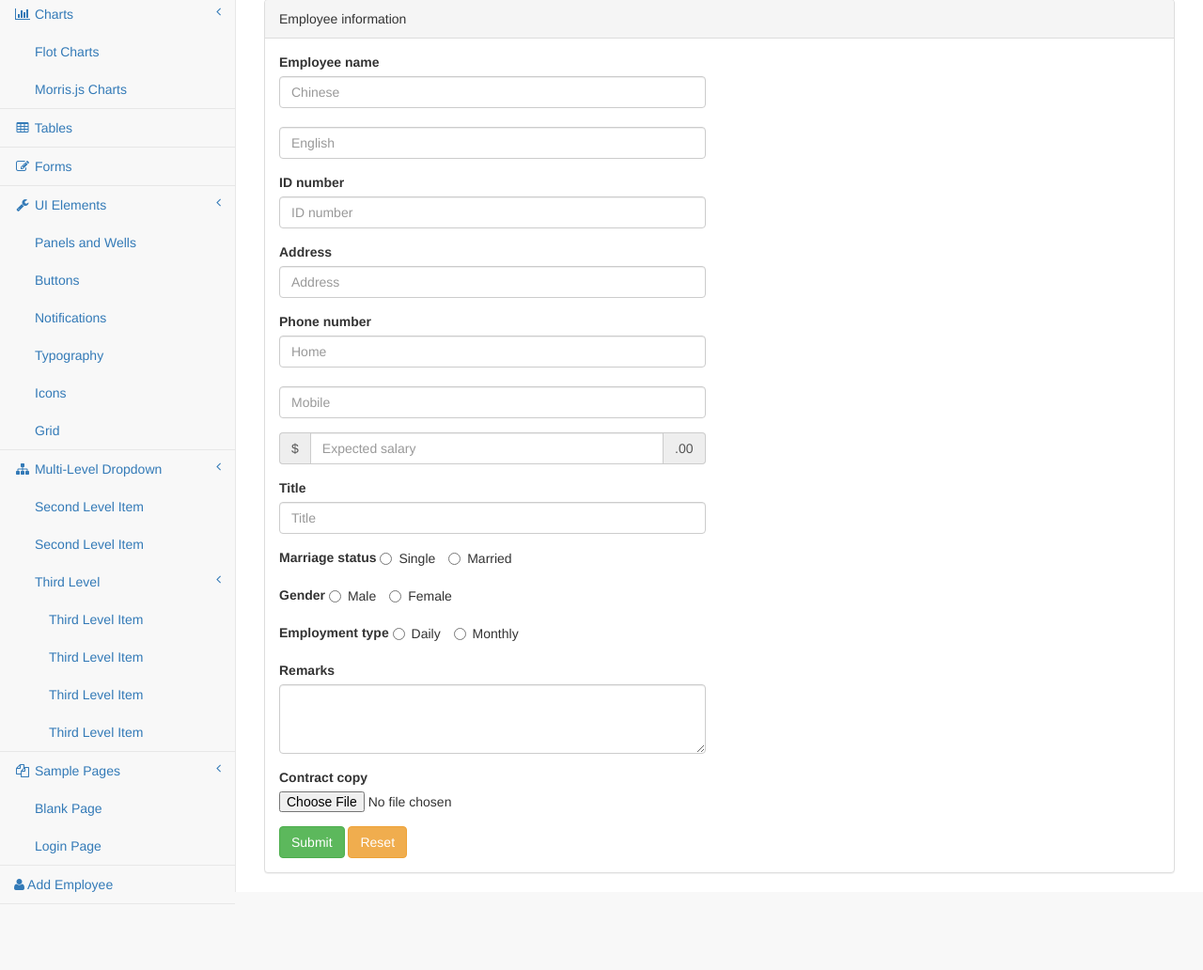
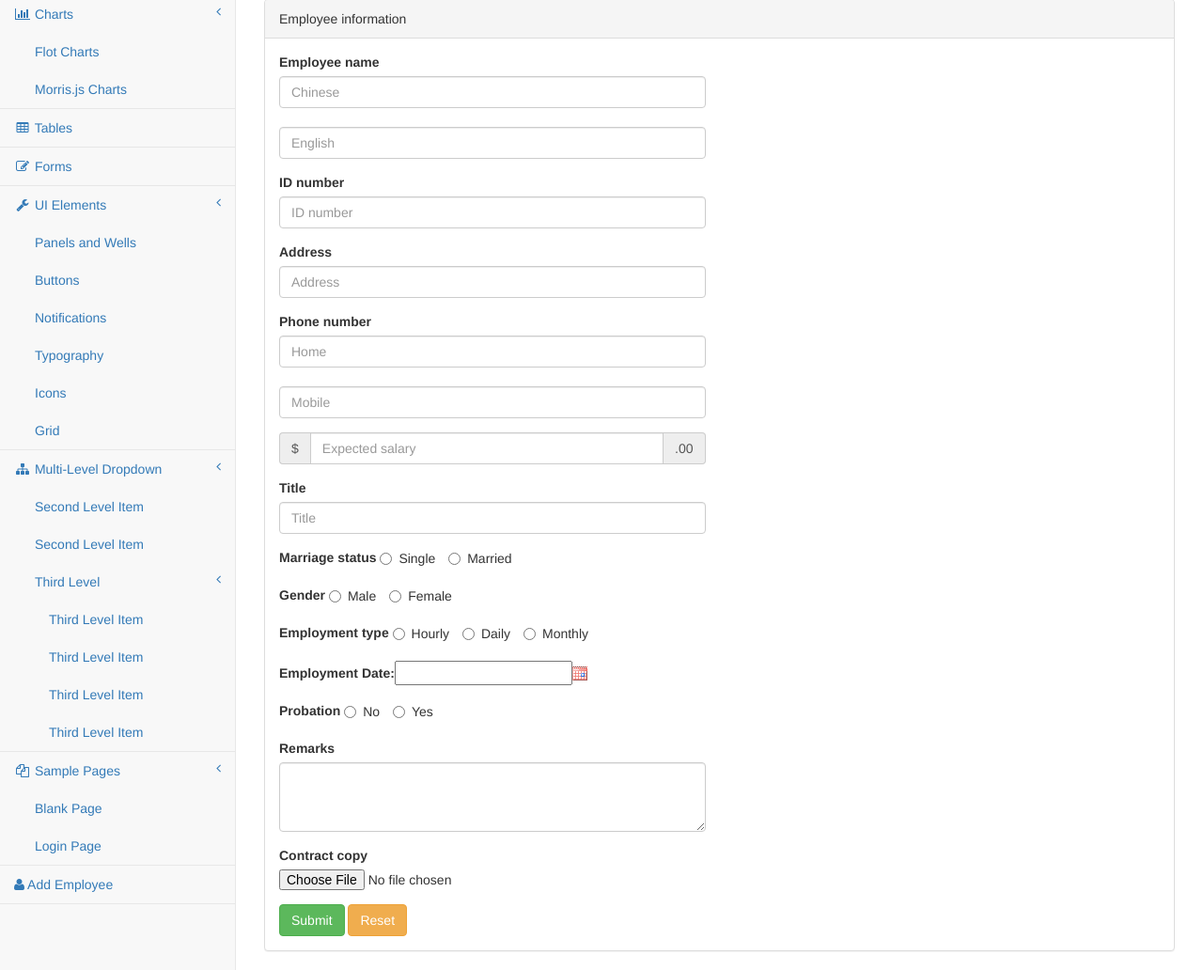
Before and after one commit to kpmulillyc/payroll, a Flask app: page /add in a window 1280 px wide. Shown: the part 162-1194 px from the top of the page at 94% size. Before the commit the page ends 1124 px from the top, so only its background shows below. Run offline with Flask 2, Linux system fonts and the light colour scheme; some libraries are stand-ins or nearby versions.

Commit message:
minor updates

```diff
--- a/static/js/pr.js
+++ b/static/js/pr.js
@@ -17,3 +17,24 @@ $(function(){
             });
         });
     });
+
+  $( function() {
+    $( "#datepicker" ).datepicker({
+	  changeMonth: true,
+      changeYear: true,
+      showOn: "button",
+      buttonImage: "../static/img/calendar.gif",
+      buttonImageOnly: true,
+      buttonText: "Select date"
+    });
+  } );
+
+  $(function(){
+	$("#pro").hide();
+		$('#yes').click(function(){
+	 	$("#pro").show();
+	 	});
+	 	$('#no').click(function(){
+	 	$("#pro").hide();
+	 	});
+  });
--- a/templates/add.html
+++ b/templates/add.html
@@ -62,8 +62,11 @@
                                                 <input type="radio" name="optionsRadios2" id="female" value="female">Female
                                             </label>
                                         </div>
-                                         <div class="form-group">
+                                        <div class="form-group">
                                             <label>Employment type</label>
+                                            <label class="radio-inline">
+                                                <input type="radio" name="optionsRadios3" id="hourly" value="hourly">Hourly
+                                            </label>
                                             <label class="radio-inline">
                                                 <input type="radio" name="optionsRadios3" id="daily" value="daily">Daily
                                             </label>
@@ -71,6 +74,21 @@
                                                 <input type="radio" name="optionsRadios3" id="monthly" value="monthly">Monthly
                                             </label>
                                         </div>
+                                        <div class="form-group">
+                                        <label>Employment Date: </label><input type="text" id="datepicker">
+                                        </div>
+                                        <div class="form-group">
+                                        <label>Probation</label>
+                                            <label class="radio-inline">
+                                                <input type="radio" name="optionsPro" id="no" value="no">No
+                                            </label>
+                                            <label class="radio-inline">
+                                                <input type="radio" name="optionsPro" id="yes" value="yes">Yes
+                                            </label>
+                                            <div id="pro">
+                                            <input type="text" size="2"> days <input type="text" size="2"> months
+                                        </div>
+                                            </div>
                                         <div class="form-group">
                                             <label>Remarks</label>
                                             <textarea class="form-control" id="remarks" rows="3"></textarea>
--- a/templates/index.html
+++ b/templates/index.html
@@ -29,6 +29,8 @@
 
     <!-- Custom Fonts -->
     <link href="../static/font-awesome/css/font-awesome.min.css" rel="stylesheet" type="text/css">
+    <link rel="stylesheet" href="//code.jquery.com/ui/1.12.0/themes/base/jquery-ui.css">
+    <link rel="stylesheet" href="/resources/demos/style.css">
 
     <!-- HTML5 Shim and Respond.js IE8 support of HTML5 elements and media queries -->
     <!-- WARNING: Respond.js doesn't work if you view the page via file:// -->
@@ -943,7 +945,8 @@
 
     <!-- Custom Theme JavaScript -->
     <script src="../static/js/sb-admin-2.js"></script>
-
+    <script src="https://code.jquery.com/jquery-1.12.4.js"></script>
+    <script src="https://code.jquery.com/ui/1.12.0/jquery-ui.js"></script>
 </body>
 
 </html>
```
Also changed, not shown: static/img/calendar.gif (added).
